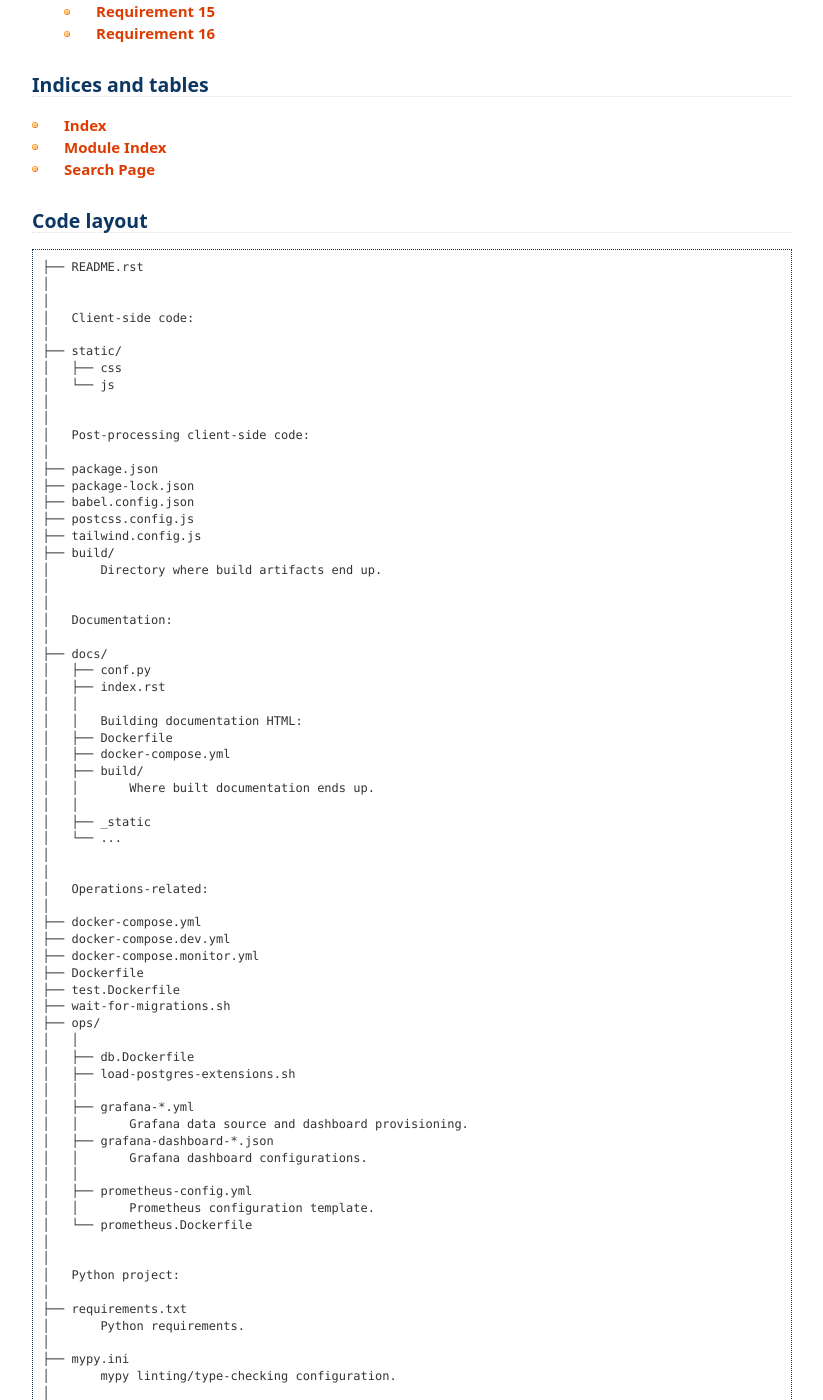
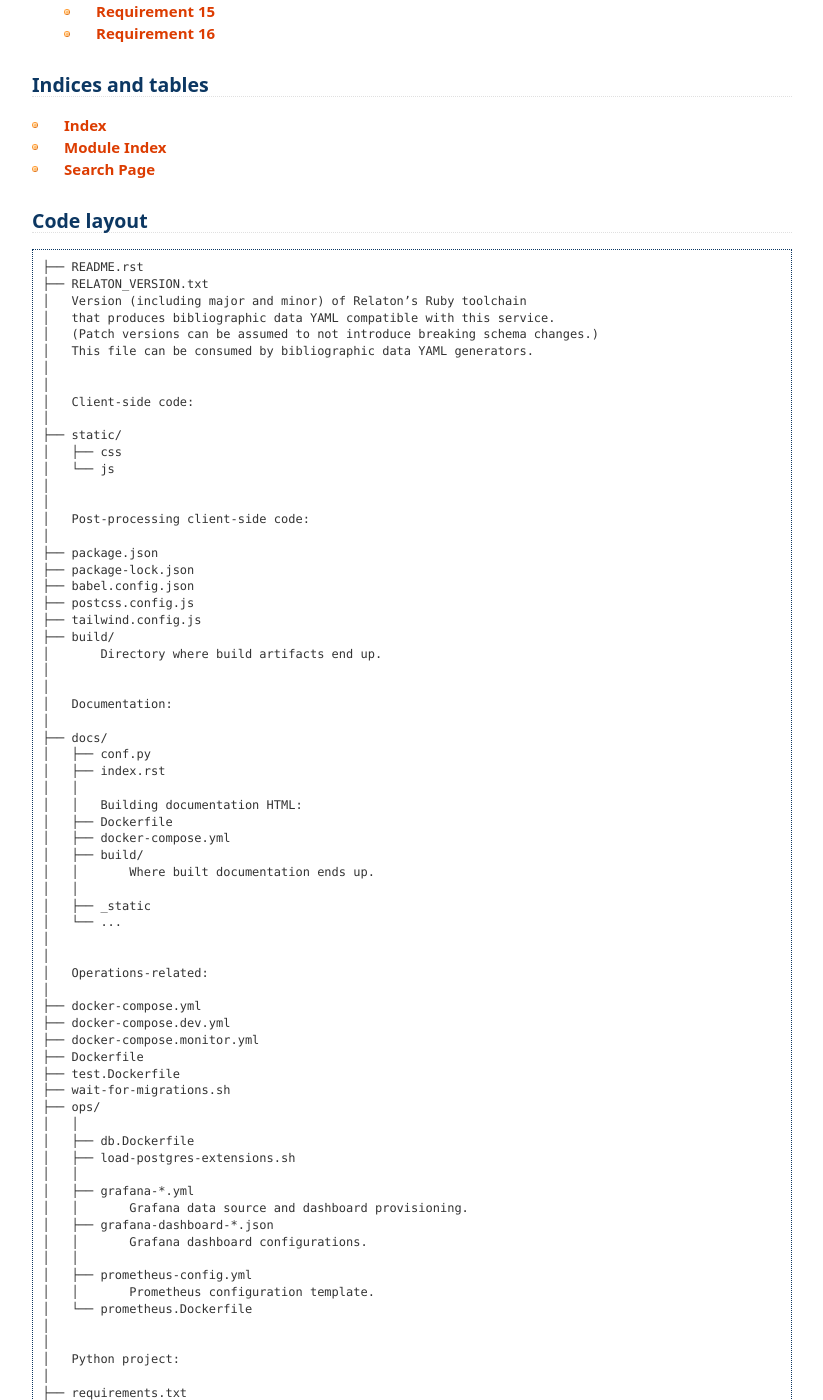
Before and after one commit to ietf-tools/bibxml-service, a Sphinx documentation site: the page built from docs/index.rst, in a window 1280 px wide and 1400 px high, scrolled down 1362 px. Shown: the whole window, without its empty margins (228-1051 px from the left). Built offline with Sphinx 7.4.7, drawn with Linux system fonts in a browser that asks for light colours; pages that are not in the unit, such as notebooks, are missing from menus; some of the changed text lies outside the part shown.

Commit message:
feat: +`RELATON_VERSION.txt`

```diff
--- /dev/null
+++ b/RELATON_VERSION.txt
@@ -0,0 +1 @@
+1.13
--- a/docs/index.rst
+++ b/docs/index.rst
@@ -46,6 +46,11 @@ Code layout
 .. parsed-literal::
 
    ├── README.rst
+   ├── RELATON_VERSION.txt
+   │   Version (including major and minor) of Relaton’s Ruby toolchain
+   │   that produces bibliographic data YAML compatible with this service.
+   │   (Patch versions can be assumed to not introduce breaking schema changes.)
+   │   This file can be consumed by bibliographic data YAML generators.
    │
    │
    │   Client-side code:
```
